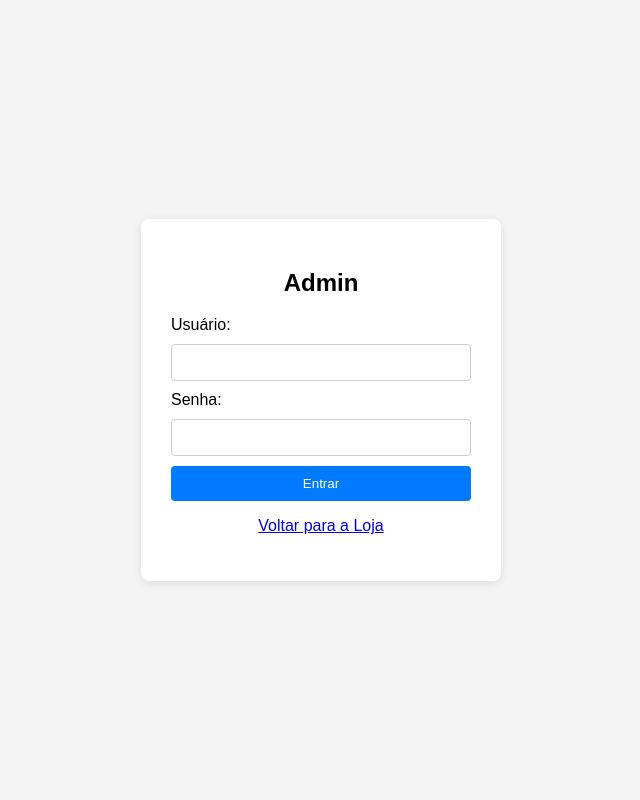
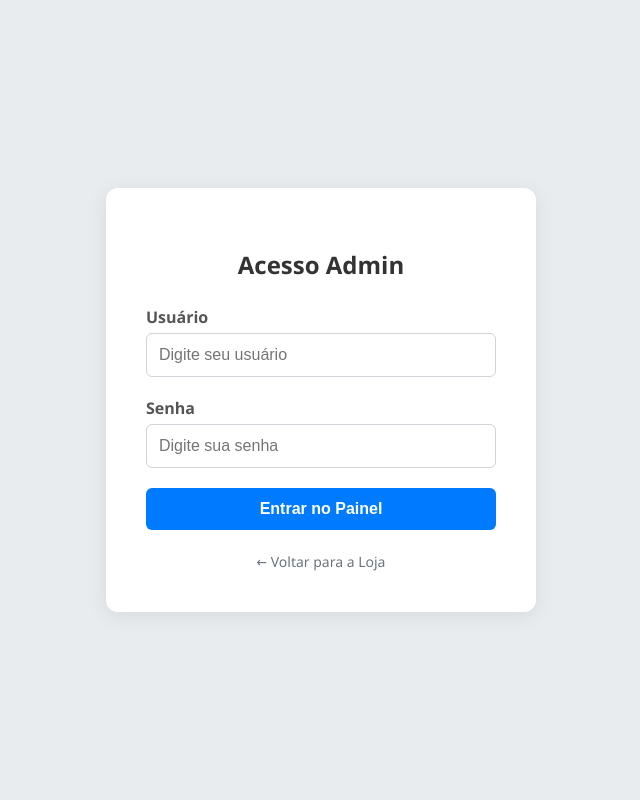
Before and after one commit to denissousa827-boop/LOJA_MP_PROFISSIONAL, a Flask app: page /admin/login in a window 1280 px wide. Shown: the whole page, without its empty margins (319-959 px from the left). Run offline with Flask 3, Linux system fonts and the light colour scheme.

Commit message:
Update admin_login.html

```diff
--- a/templates/admin_login.html
+++ b/templates/admin_login.html
@@ -5,16 +5,23 @@
     <meta name="viewport" content="width=device-width, initial-scale=1.0">
     <title>Login - Painel Admin</title>
     <style>
-        body { font-family: sans-serif; display: flex; justify-content: center; align-items: center; height: 100vh; background: #f4f4f4; margin: 0; }
-        .login-card { background: white; padding: 30px; border-radius: 8px; box-shadow: 0 2px 10px rgba(0,0,0,0.1); width: 300px; }
-        input { width: 100%; padding: 10px; margin: 10px 0; border: 1px solid #ccc; border-radius: 4px; box-sizing: border-box; }
-        button { width: 100%; padding: 10px; background: #007bff; color: white; border: none; border-radius: 4px; cursor: pointer; }
-        .error-msg { color: #721c24; background: #f8d7da; padding: 10px; border-radius: 4px; font-size: 14px; margin-bottom: 10px; text-align: center; }
+        body { font-family: 'Segoe UI', Tahoma, Geneva, Verdana, sans-serif; display: flex; justify-content: center; align-items: center; height: 100vh; background: #e9ecef; margin: 0; }
+        .login-card { background: white; padding: 40px; border-radius: 12px; box-shadow: 0 4px 20px rgba(0,0,0,0.08); width: 100%; max-width: 350px; }
+        h2 { text-align: center; color: #333; margin-bottom: 25px; }
+        label { font-weight: bold; color: #555; display: block; margin-bottom: 5px; }
+        input { width: 100%; padding: 12px; margin-bottom: 20px; border: 1px solid #ced4da; border-radius: 6px; box-sizing: border-box; font-size: 16px; }
+        input:focus { border-color: #007bff; outline: none; box-shadow: 0 0 0 3px rgba(0,123,255,0.1); }
+        button { width: 100%; padding: 12px; background: #007bff; color: white; border: none; border-radius: 6px; cursor: pointer; font-size: 16px; font-weight: bold; transition: background 0.3s; }
+        button:hover { background: #0056b3; }
+        .error-msg { color: #842029; background: #f8d7da; border: 1px solid #f5c2c7; padding: 12px; border-radius: 6px; font-size: 14px; margin-bottom: 20px; text-align: center; }
+        .footer-links { text-align: center; margin-top: 20px; }
+        .footer-links a { color: #6c757d; text-decoration: none; font-size: 14px; }
+        .footer-links a:hover { text-decoration: underline; }
     </style>
 </head>
 <body>
     <div class="login-card">
-        <h2 style="text-align: center;">Admin</h2>
+        <h2>Acesso Admin</h2>
 
         {% with messages = get_flashed_messages() %}
           {% if messages %}
@@ -24,16 +31,19 @@
           {% endif %}
         {% endwith %}
 
-        <form method="POST">
-            <label for="username">Usuário:</label>
-            <input type="text" id="username" name="username" required>
+        <form method="POST" action="{{ url_for('admin_login') }}">
+            <label for="username">Usuário</label>
+            <input type="text" id="username" name="username" placeholder="Digite seu usuário" required autocomplete="username">
 
-            <label for="password">Senha:</label>
-            <input type="password" id="password" name="password" required>
+            <label for="password">Senha</label>
+            <input type="password" id="password" name="password" placeholder="Digite sua senha" required autocomplete="current-password">
 
-            <button type="submit">Entrar</button>
+            <button type="submit">Entrar no Painel</button>
         </form>
-        <p style="text-align: center;"><a href="{{ url_for('homepage') }}">Voltar para a Loja</a></p>
+
+        <div class="footer-links">
+            <a href="{{ url_for('homepage') }}">← Voltar para a Loja</a>
+        </div>
     </div>
 </body>
 </html>
```
